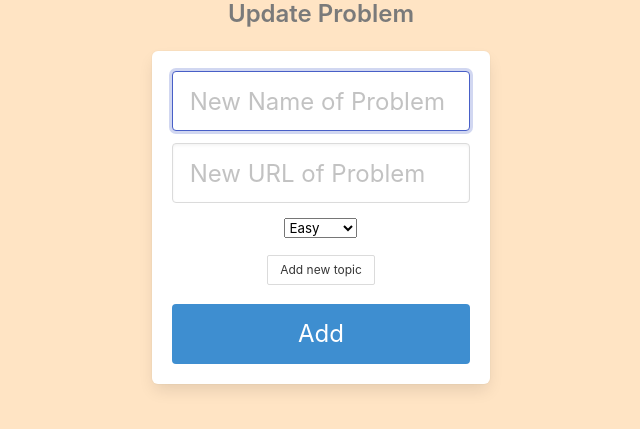
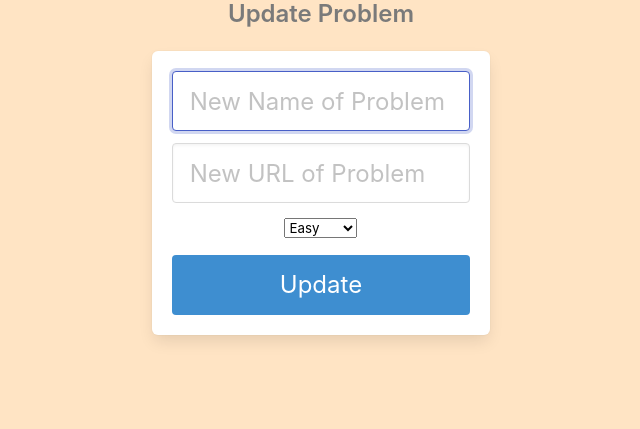
Before and after one commit to cafozer/AlgorithmTrainingSystem, a Flask app: page /update_problem/1 in a window 1280 px wide. Shown: the part 234-663 px from the top of the page, without its empty margins (319-959 px from the left). Run offline with Flask 2, Linux system fonts and the light colour scheme; data that the repository does not hold is empty; some libraries are stand-ins or nearby versions.

Commit message:
duplicate bug fixed

```diff
--- a/database.py
+++ b/database.py
@@ -31,8 +31,10 @@ class Database:
                 statement = "INSERT INTO USER_TABLE (number_of_questions_added, dislikes, username, likes, user_password) VALUES (%s, %s, %s, %s, %s)"
                 cursor.execute(statement, [user.number_of_questions_added, user.number_of_dislikes, user.username, user.number_of_likes, user.password])
                 cursor.close()
+                return user
         except Exception as err:
             print("Error: ", err)
+            return None
 
     def get_user(self, username):
         try:
@@ -105,6 +107,7 @@ class Database:
                 return ret
         except Exception as err:
             print("Error: ", err)
+            return None
 
     def delete_problem(self, problem_name):
         """
@@ -215,8 +218,10 @@ class Database:
                 statement = "INSERT INTO topic (topic_name) VALUES (%s)"
                 cursor.execute(statement, [topic.name])
                 cursor.close()
+                return topic
         except Exception as err:
             print("Error: ", err)
+            return None
 
     def get_topic(self, key):
         """
@@ -289,6 +294,14 @@ class Database:
         """
         self.status.append(status_)
         """
+        try:
+            with psycopg2.connect(self.url) as connection:
+                cursor = connection.cursor()
+                statement = "DELETE FROM STATUS WHERE problem_id = %s AND user_id = %s"
+                cursor.execute(statement, [status_.problem_id, status_.user_id])
+                cursor.close()
+        except Exception as err:
+            print("Error: ", err)
         try:
             with psycopg2.connect(self.url) as connection:
                 cursor = connection.cursor()
--- a/templates/layout.html
+++ b/templates/layout.html
@@ -52,7 +52,9 @@
 
     <main>
         {% for message in get_flashed_messages() %}
-        <div class="notification is-info">{{ message }}</div>
+        <div class="notification is-danger">
+            {{ message }}
+        </div>
         {% endfor %}
 
       <section class="section">
--- a/templates/update_problem.html
+++ b/templates/update_problem.html
@@ -44,14 +44,11 @@
               {% endfor %}
               <div class="field">
                 <div class="control">
-                  {{ form.problem_topics(required=False) }}
+                  {{ form.problem_topics(required=True) }}
                 </div>
               </div>
-              <a class="button is-small" style="margin-bottom: 5mm;" href="{{url_for('new_topic_page')}}">
-                Add new topic
-              </a>
               <button class="button is-block is-info is-large is-fullwidth">
-                Add
+                Update
               </button>
             </form>
           </div>
--- a/views.py
+++ b/views.py
@@ -83,7 +83,10 @@ def register_page():
         username = form.data["username"]
         password = hasher.hash(form.data["password"])
         db = current_app.config["db"]
-        db.add_user(User(username,password))
+        u = db.add_user(User(username,password))
+        if u is None:
+            flash("Username is currently in use, please choose another")
+            return redirect(url_for('register_page'))
         next_page = request.args.get("next", url_for("login_page"))
         return redirect(next_page)
     return render_template("register.html", form=form)
@@ -117,6 +120,9 @@ def problem_add_page():
         id_of_owner = db.get_user_key(current_user.username)
         newproblem = Problem(name, url, int(difficulty), id_of_owner)
         problem_id = db.add_problem(newproblem)
+        if problem_id is None:
+            flash("Please choose another problem name")
+            return redirect(url_for('problem_add_page'))
         for topic_id in form.data["problem_topics"]:
             db.add_problem_topic_rel(topic_id, problem_id)
         db.increase_number_of_questions(id_of_owner)
@@ -130,7 +136,10 @@ def new_topic_page():
         name = form.data["topic_name"]
         db = current_app.config["db"]
         newtopic = Topic(name)
-        db.add_topic(newtopic)
+        check = db.add_topic(newtopic)
+        if check is None:
+            flash("Problem name is already exist")
+            return redirect(url_for('problem_add_page'))
         return redirect(url_for('problem_add_page'))
     return render_template("addnewtopic.html", form=form)
 
@@ -186,7 +195,7 @@ def problems_of_a_user(userid):
 
 def update_problem_page(probid):
     db = current_app.config["db"]
-    setattr(AddProblemForm, 'problem_topics', MultiCheckboxField('Problem Topics', choices=db.give_topics(), default=1))
+    setattr(AddProblemForm, 'problem_topics', MultiCheckboxField('Problem Topics', choices=db.give_topics(), validators=[at_least_one]))
     form = AddProblemForm()
     if form.validate_on_submit():
         name = form.data["problem_name"]
```
